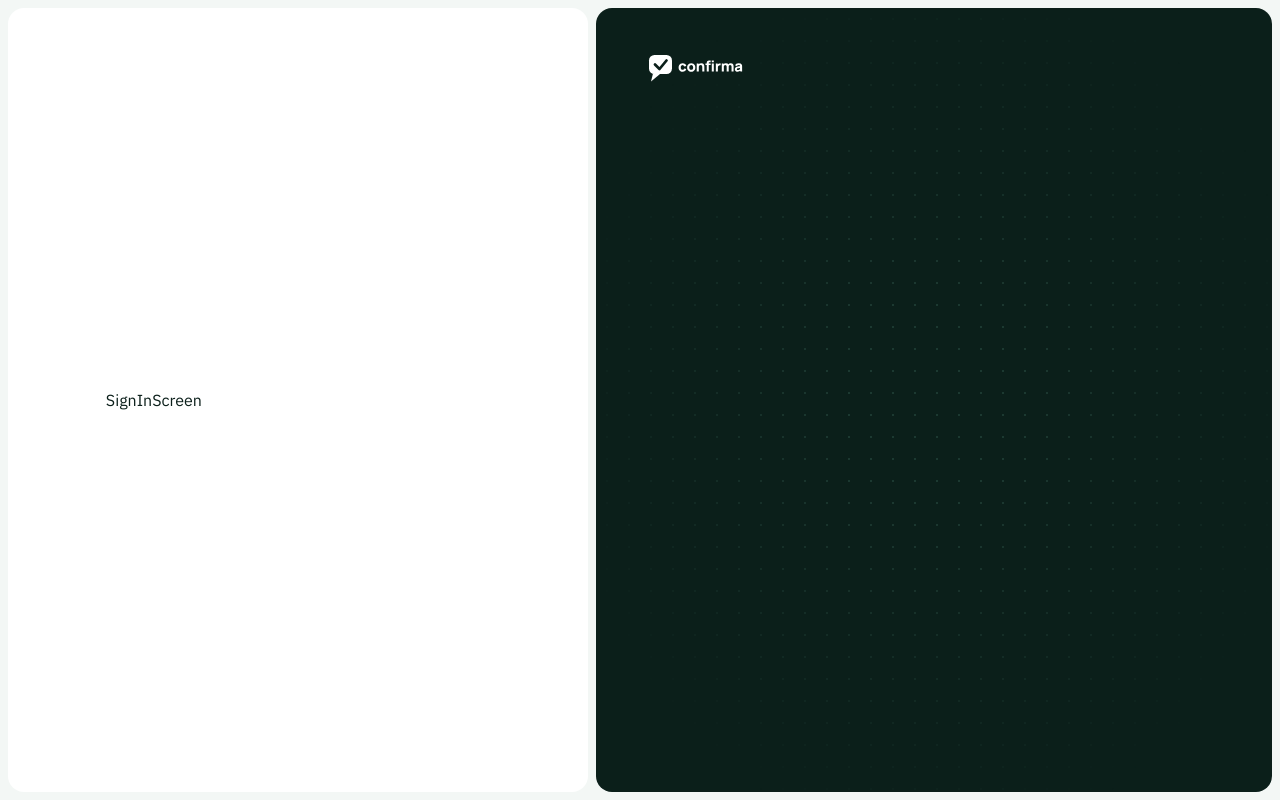
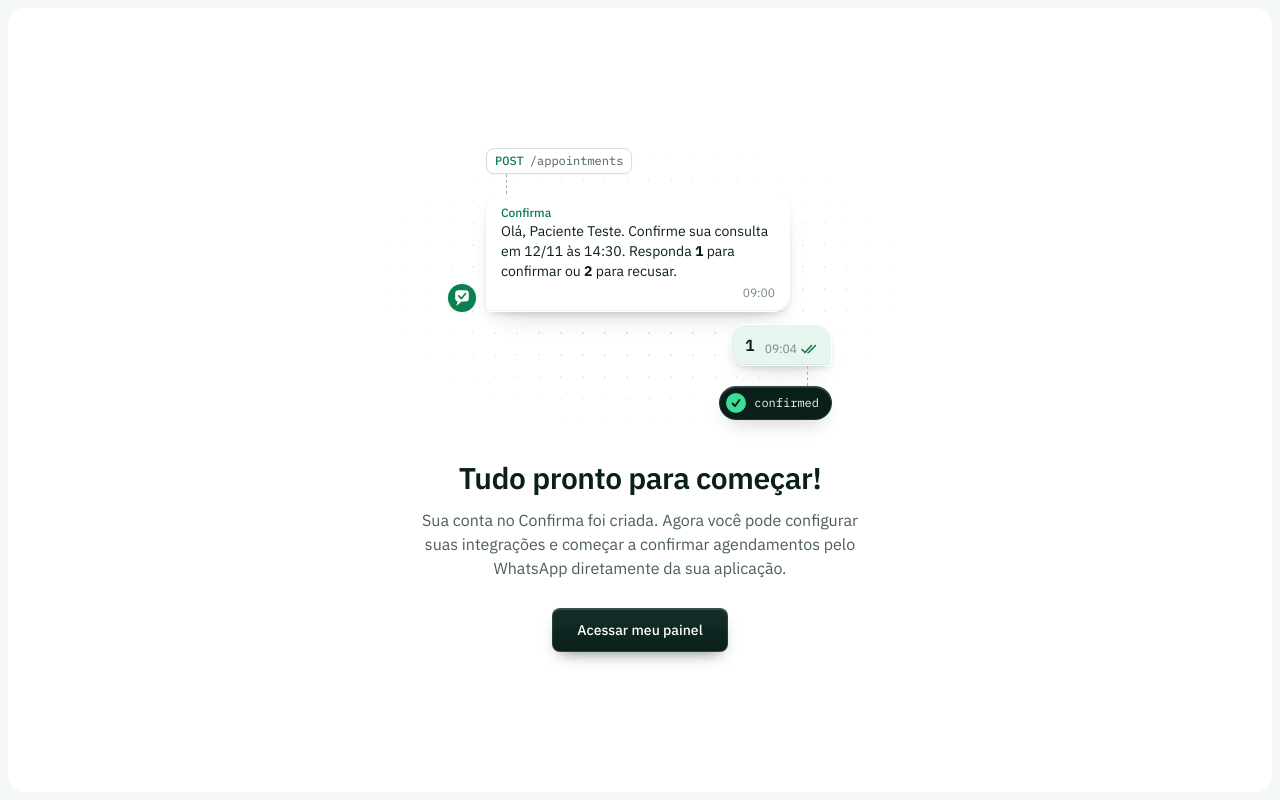
Before and after one commit to useconfirma/confirma-monorepo, a React (Vite) app in the folder apps/panel/: page /welcome in a window 1280 px wide. Before the commit this address led to /sign-in. Built offline with nearby package versions, Linux system fonts and the light colour scheme; no server answers.

Commit message:
feat(panel): implement animated welcome page with chat bubble illustration

```diff
--- /dev/null
+++ b/apps/panel/src/features/auth/welcome/components/welcome-illustration.tsx
@@ -0,0 +1,129 @@
+import type { CSSProperties } from 'react';
+
+/*
+ * Conversa do fluxo principal (docs/specs/overview.md): o sistema cria o
+ * agendamento, o Confirma envia a mensagem fixa (BR-12), o paciente responde
+ * exatamente "1" (BR-17) e o agendamento fica confirmed (ENT-05). Dados
+ * fictícios.
+ *
+ * Balões em relevo suave, com luz vinda de cima: borda superior mais clara e
+ * sombra projetada para baixo em tom de Noite.
+ *
+ * Sequência: chamada da API → mensagem → resposta → confirmed.
+ */
+const enter = (delay: number, duration = 280): CSSProperties => ({
+    animationDelay: `${delay}ms`,
+    animationDuration: `${duration}ms`,
+});
+
+const appear =
+    'motion-safe:animate-slide-up motion-safe:[animation-fill-mode:backwards]';
+const pop =
+    'motion-safe:animate-scale-in motion-safe:[animation-fill-mode:backwards]';
+
+const raised =
+    'border border-branco shadow-[0_14px_28px_-14px_var(--shade),0_4px_8px_-4px_var(--shade),inset_0_-1px_0_color-mix(in_oklab,var(--color-noite)_6%,transparent)]';
+
+const connector = 'h-5 border-l border-dashed border-border-strong';
+
+const DoubleCheck = () => (
+    <svg
+        viewBox="0 0 16 10"
+        className="text-verde h-2.5 w-4"
+        fill="none"
+        stroke="currentColor"
+        strokeWidth="1.6"
+        strokeLinecap="round"
+        strokeLinejoin="round"
+    >
+        <path d="M1 5.5 4 8.5 10.5 1.5" />
+        <path d="M7 8.5 7.6 8.5 14.5 1.5" />
+    </svg>
+);
+
+export const WelcomeIllustration = () => (
+    <div
+        aria-hidden="true"
+        className="relative flex w-full justify-center [--shade:color-mix(in_oklab,var(--color-noite)_22%,transparent)]"
+    >
+        {/* Malha de fundo */}
+        <div className="pointer-events-none absolute inset-x-0 -inset-y-6 mx-auto max-w-xl bg-[radial-gradient(circle,var(--color-cinza-verde-claro)_1px,transparent_1.5px)] mask-radial-from-10% mask-radial-to-70% bg-size-[22px_22px]" />
+
+        <div className="relative flex w-full max-w-sm flex-col">
+            {/* Seu sistema cria o agendamento */}
+            <div
+                className={`${appear} ml-9.5 flex flex-col items-start`}
+                style={enter(0, 300)}
+            >
+                <span className="border-border bg-surface text-muted rounded-control border px-2 py-1 font-mono text-xs whitespace-nowrap shadow-xs">
+                    <span className="text-brand mr-1.5 font-medium">POST</span>
+                    /appointments
+                </span>
+                <span className={`${connector} ml-5`} />
+            </div>
+
+            {/* O Confirma envia a mensagem */}
+            <div
+                className={`${pop} flex origin-top-left items-end gap-2.5`}
+                style={enter(300)}
+            >
+                <img
+                    src="/favicon.svg"
+                    alt=""
+                    width={28}
+                    height={28}
+                    className="size-7 shrink-0 rounded-full shadow-sm"
+                />
+                <p
+                    className={`${raised} bg-surface text-foreground max-w-[19rem] rounded-xl rounded-bl-xs px-3.5 py-2.5 text-left text-sm`}
+                >
+                    <span className="text-brand block text-xs font-medium">
+                        Confirma
+                    </span>
+                    Olá, Paciente Teste. Confirme sua consulta em 12/11 às
+                    14:30. Responda <strong>1</strong> para confirmar ou{' '}
+                    <strong>2</strong> para recusar.
+                    <span className="text-subtle mt-1 block text-right text-xs">
+                        09:00
+                    </span>
+                </p>
+            </div>
+
+            {/* O paciente responde */}
+            <p
+                className={`${pop} ${raised} bg-verde-claro text-foreground mt-3 flex origin-top-right items-end gap-2.5 self-end rounded-xl rounded-br-xs px-3.5 py-2`}
+                style={enter(700)}
+            >
+                <span className="text-base font-semibold">1</span>
+                <span className="text-subtle flex items-center gap-1 text-xs">
+                    09:04
+                    <DoubleCheck />
+                </span>
+            </p>
+
+            {/* O agendamento fica confirmed */}
+            <div
+                className={`${appear} flex flex-col items-end pr-6`}
+                style={enter(1050, 300)}
+            >
+                <span className={connector} />
+                <span className="bg-noite text-nevoa border-branco/10 border-t-branco/20 -mr-6 flex items-center gap-2 rounded-full border py-1.5 pr-3 pl-1.5 font-mono text-xs whitespace-nowrap shadow-[0_10px_20px_-8px_var(--shade),inset_0_1px_0_color-mix(in_oklab,var(--color-branco)_14%,transparent)]">
+                    <span className="bg-menta text-noite grid size-5 place-items-center rounded-full">
+                        <svg
+                            viewBox="0 0 12 12"
+                            className="size-3"
+                            fill="none"
+                            stroke="currentColor"
+                            strokeWidth="2"
+                            strokeLinecap="round"
+                            strokeLinejoin="round"
+                        >
+                            <path d="M2.5 6.5 5 9l4.5-6" />
+                        </svg>
+                    </span>
+                    confirmed
+                </span>
+            </div>
+        </div>
+    </div>
+);
--- a/apps/panel/src/features/auth/welcome/screens/welcome.screen.tsx
+++ b/apps/panel/src/features/auth/welcome/screens/welcome.screen.tsx
@@ -1,5 +1,44 @@
-const WelcomeScreen = () => {
-    return <div>WelcomeScreen</div>;
-};
+import { Link } from '@tanstack/react-router';
+import { WelcomeIllustration } from '../components/welcome-illustration';
+
+const appear =
+    'motion-safe:animate-slide-up motion-safe:[animation-fill-mode:backwards] motion-safe:[animation-duration:400ms]';
+
+/*
+ * Conclusão do cadastro: moldura Névoa com uma única folha e o
+ * conteúdo centralizado. Entrada em sequência: ilustração, título, texto e
+ * ação.
+ */
+const WelcomeScreen = () => (
+    <div className="bg-background p-frame flex min-h-dvh">
+        <main className="rounded-sheet bg-surface flex min-w-0 flex-1 flex-col items-center justify-center px-5 py-10 sm:px-12 sm:py-14">
+            <WelcomeIllustration />
+
+            <div className="mt-10 flex w-full max-w-lg flex-col items-center text-center">
+                <h1
+                    className={`${appear} text-foreground text-2xl font-semibold text-balance sm:text-3xl`}
+                    style={{ animationDelay: '350ms' }}
+                >
+                    Tudo pronto para começar!
+                </h1>
+                <p
+                    className={`${appear} text-muted mt-3 max-w-md text-base text-pretty`}
+                    style={{ animationDelay: '450ms' }}
+                >
+                    Sua conta no Confirma foi criada. Agora você pode configurar
+                    suas integrações e começar a confirmar agendamentos pelo
+                    WhatsApp diretamente da sua aplicação.
+                </p>
+                <Link
+                    to="/overview"
+                    className={`${appear} rounded-control from-verde-escuro to-noite text-primary-foreground border-branco/10 border-t-branco/20 hover:from-verde-profundo hover:to-verde-escuro active:from-noite active:to-noite mt-7 inline-flex h-11 w-full items-center justify-center border bg-linear-to-b px-6 text-sm font-medium shadow-[0_8px_16px_-8px_color-mix(in_oklab,var(--color-noite)_60%,transparent),inset_0_1px_0_color-mix(in_oklab,var(--color-branco)_14%,transparent)] transition-[translate,box-shadow,--tw-gradient-from,--tw-gradient-to] duration-200 active:translate-y-px active:shadow-[inset_0_2px_4px_color-mix(in_oklab,var(--color-noite)_70%,black)] sm:w-auto`}
+                    style={{ animationDelay: '550ms' }}
+                >
+                    Acessar meu painel
+                </Link>
+            </div>
+        </main>
+    </div>
+);
 
 export default WelcomeScreen;
--- a/apps/panel/src/routes/_protected/layout.tsx
+++ b/apps/panel/src/routes/_protected/layout.tsx
@@ -6,7 +6,7 @@ export const Route = createFileRoute('/_protected')({
         try {
             return await context.queryClient.query(currentUserQueryOptions);
         } catch {
-            throw redirect({ to: '/sign-in' });
+            // throw redirect({ to: '/sign-in' });
         }
     },
     component: Outlet,
```
